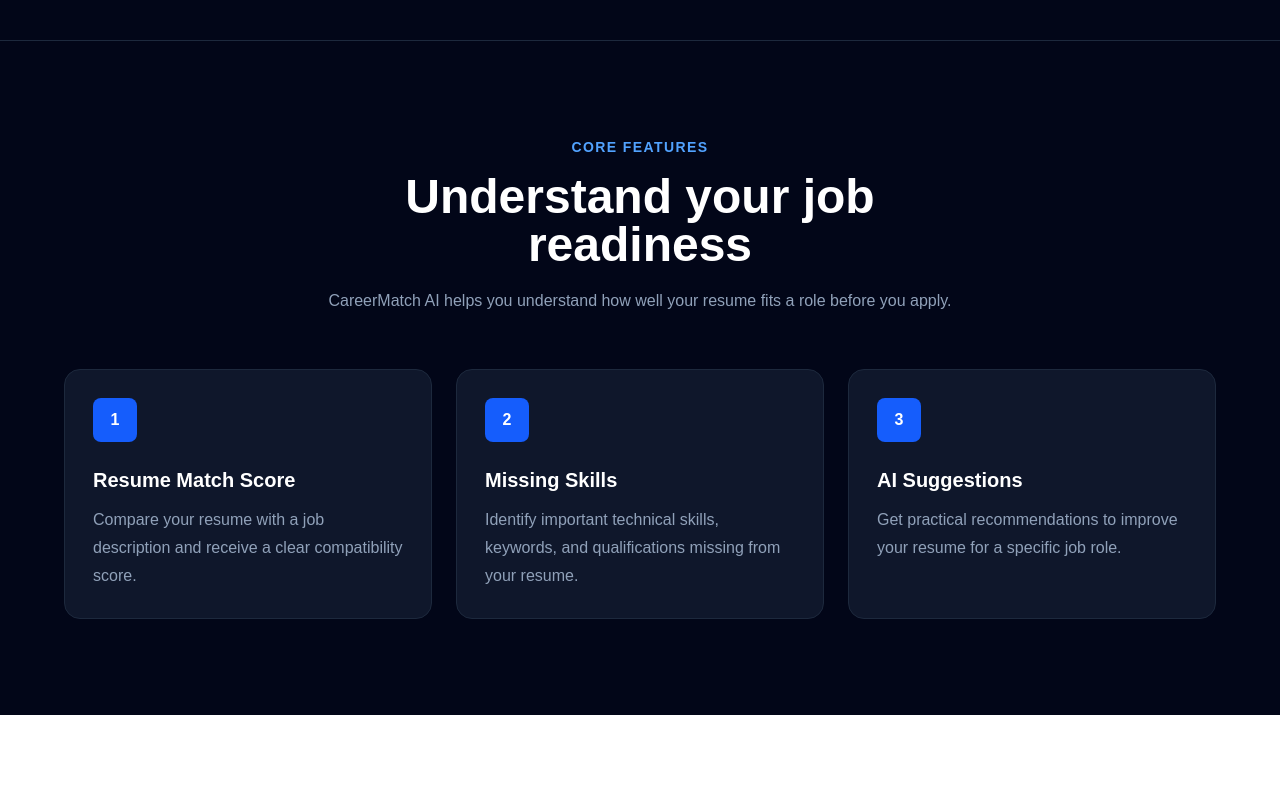
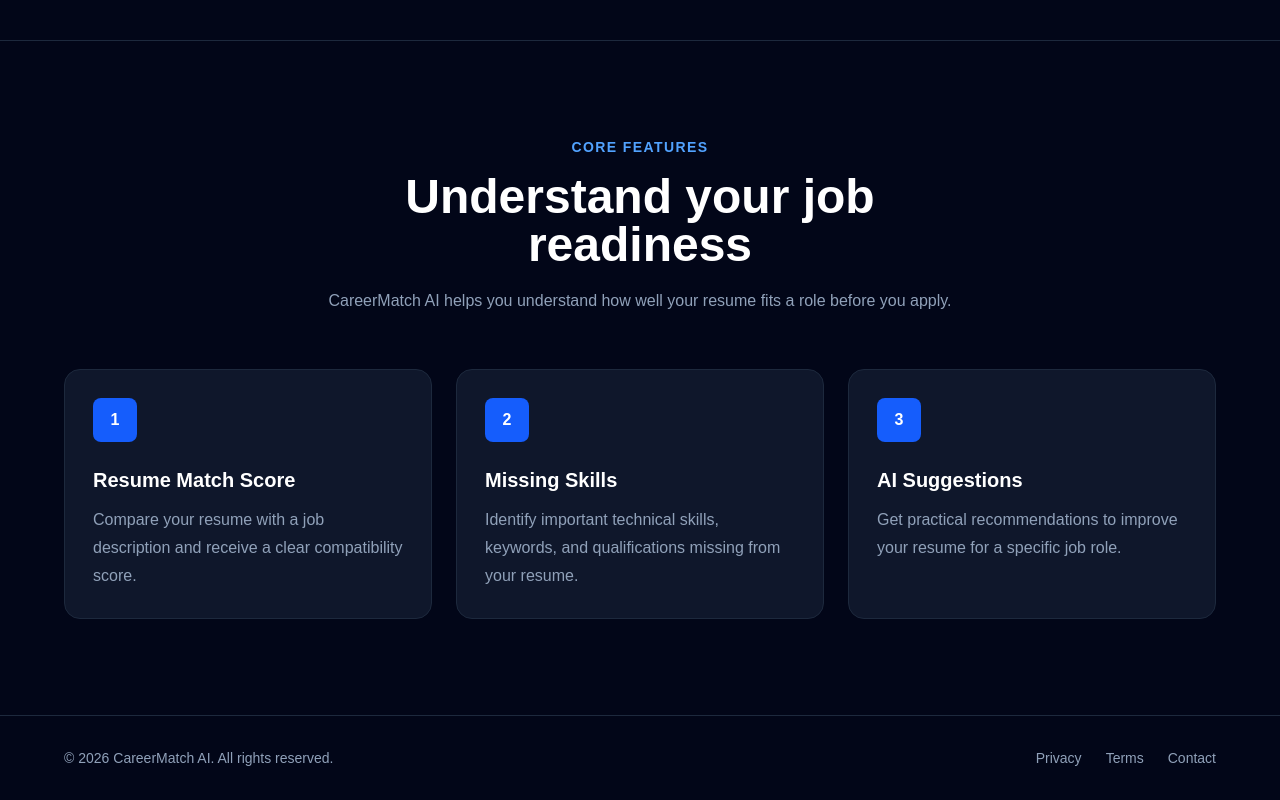
Before and after one commit to Harigovindbn/career-match-ai, a Next.js app: page / in a window 1280 px wide. Shown: the part 833-1633 px from the top of the page. Before the commit the page ends 1548 px from the top, so only its background shows below. Built offline with nearby package versions, Linux system fonts and the light colour scheme.

Commit message:
feat: add site footer

```diff
--- a/app/page.tsx
+++ b/app/page.tsx
@@ -1,5 +1,6 @@
 import Features from "@/components/landing/Features";
 import Hero from "@/components/landing/Hero";
+import Footer from "@/components/layout/Footer";
 import Navbar from "@/components/layout/Navbar";
 
 export default function Home() {
@@ -11,6 +12,8 @@
         <Hero />
         <Features />
       </main>
+
+      <Footer />
     </>
   );
 }
--- /dev/null
+++ b/components/layout/Footer.tsx
@@ -0,0 +1,25 @@
+export default function Footer() {
+  return (
+    <footer className="border-t border-slate-800 bg-slate-950 px-6 py-8 text-slate-400">
+      <div className="mx-auto flex max-w-6xl flex-col items-center justify-between gap-4 text-sm sm:flex-row">
+        <p>
+          © {new Date().getFullYear()} CareerMatch AI. All rights reserved.
+        </p>
+
+        <div className="flex items-center gap-6">
+          <a href="#" className="transition hover:text-white">
+            Privacy
+          </a>
+
+          <a href="#" className="transition hover:text-white">
+            Terms
+          </a>
+
+          <a href="#" className="transition hover:text-white">
+            Contact
+          </a>
+        </div>
+      </div>
+    </footer>
+  );
+}
```
